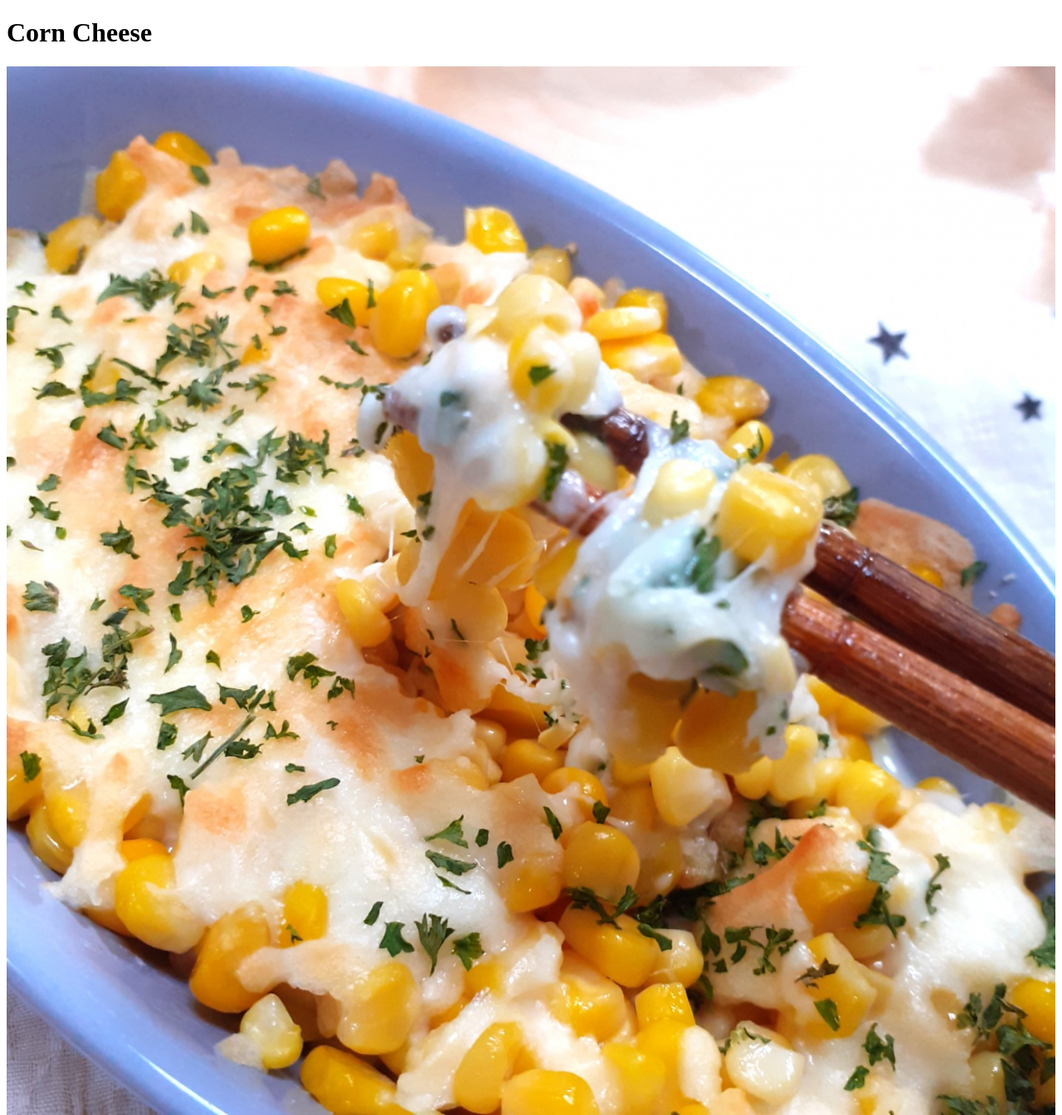
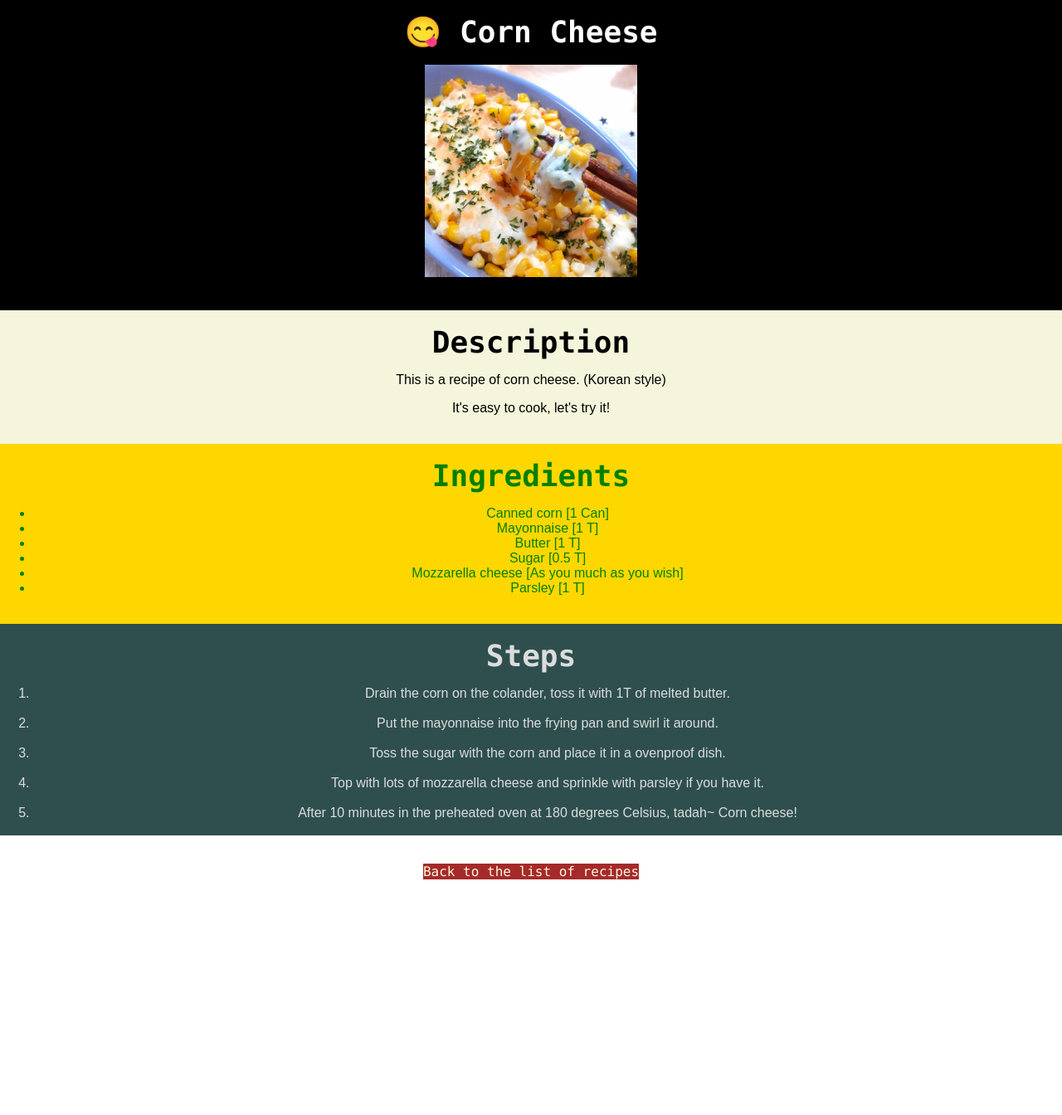
Before and after one commit to kynoh44/odin-recipes, a plain HTML site: page recipes/corn-cheese.html in a window 1280 px wide. Shown: the top 1344 px of the page at 83% size. After the commit the page ends 1078 px from the top, so only its background shows below. Drawn offline with Linux system fonts and the light colour scheme.

Commit message:
Edit index HTML and add selectors into the CSS file.
Add class / id attributes into the HTML elements, and footer tag.
Add style selectors in the CSS file.

```diff
--- a/recipes/corn-cheese-style.css
+++ b/recipes/corn-cheese-style.css
@@ -0,0 +1,42 @@
+body, footer {
+	text-align: center;
+	margin: 0;
+	font-family: Arial;
+}
+
+img {
+	height: 20%;
+	width: 20%;
+}
+
+h1, h2 {
+	font-family: consolas, Arial, "sans-serif";
+	margin: 0;
+	font-size: 36px;
+}
+
+.food {
+	background-color: black;
+	color: white;
+}
+
+.desc {
+	background-color: beige;
+}
+
+.ingre {
+	background-color: gold;
+	color: green;
+}
+
+.step {
+	background-color:darkslategray ;
+	color: gainsboro;
+}
+
+#back {
+	background-color: brown;
+	color: cornsilk;
+	font-family: consolas ;
+	text-decoration: none;
+}
--- a/recipes/corn-cheese.html
+++ b/recipes/corn-cheese.html
@@ -3,15 +3,20 @@
 	<head>
 		<meta charset="UTF-8">
 		<title>Corn Cheese</title>
-		<link rel="stylesheet" href="sandwich-style.css">
+		<link rel="stylesheet" href="corn-cheese-style.css">
 	</head>
 
 	<body>
-		<h1>Corn Cheese</h1>
-			<img src="./corn-cheese.jpg" style="width: 100%; height: auto;" alt="Corn Cheese">
+		<div class="food"></br>
+			<h1>😋 Corn Cheese</h1></br>
+			<img src="./corn-cheese.jpg" alt="Corn Cheese"></br></br></br>
+		</div>
+		<div class="desc"></br>
 			<h2>Description</h2>
 					<p>This is a recipe of corn cheese. (Korean style)</p>
-					<p>It's easy to cook, let's try it!</p>
+					<p>It's easy to cook, let's try it!</p></br>
+		</div>
+		<div class="ingre"></br>
 			<h2>Ingredients</h2>
 				<ul>
 					<li>Canned corn [1 Can]</li>
@@ -20,15 +25,21 @@
 					<li>Sugar [0.5 T]</li>
 					<li>Mozzarella cheese [As you much as you wish]</li>
 					<li>Parsley [1 T]</li>
-				</ul>
+				</ul></br>
+		</div>
+		<div class="step"></br>
 			<h2>Steps</h2>
 				<ol>
-					<li>Drain the corn on the colander, toss it with 1T of melted butter.</li>
-					<li>Put the mayonnaise into the frying pan and swirl it around.</li>
-					<li>Toss the sugar with the corn and place it in a ovenproof dish.</li>
-					<li>Top with lots of mozzarella cheese and sprinkle with parsley if you have it.</li>
-					<li>After 10 minutes in the preheated oven at 180 degrees Celsius, tadah~ Corn cheese!</li>
+					<li>Drain the corn on the colander, toss it with 1T of melted butter.</li></br>
+					<li>Put the mayonnaise into the frying pan and swirl it around.</li></br>
+					<li>Toss the sugar with the corn and place it in a ovenproof dish.</li></br>
+					<li>Top with lots of mozzarella cheese and sprinkle with parsley if you have it.</li></br>
+					<li>After 10 minutes in the preheated oven at 180 degrees Celsius, tadah~ Corn cheese!</li></br>
 				</ol>
-			<a href="../index.html" rel="noopener noreferrer">Back to the list of recipes</a>
+		</div>
 	</body>
+
+	<footer></br>
+		<a id="back"href="../index.html" rel="noopener noreferrer">Back to the list of recipes</a></br></br>
+	</footer>
 </html>
```
